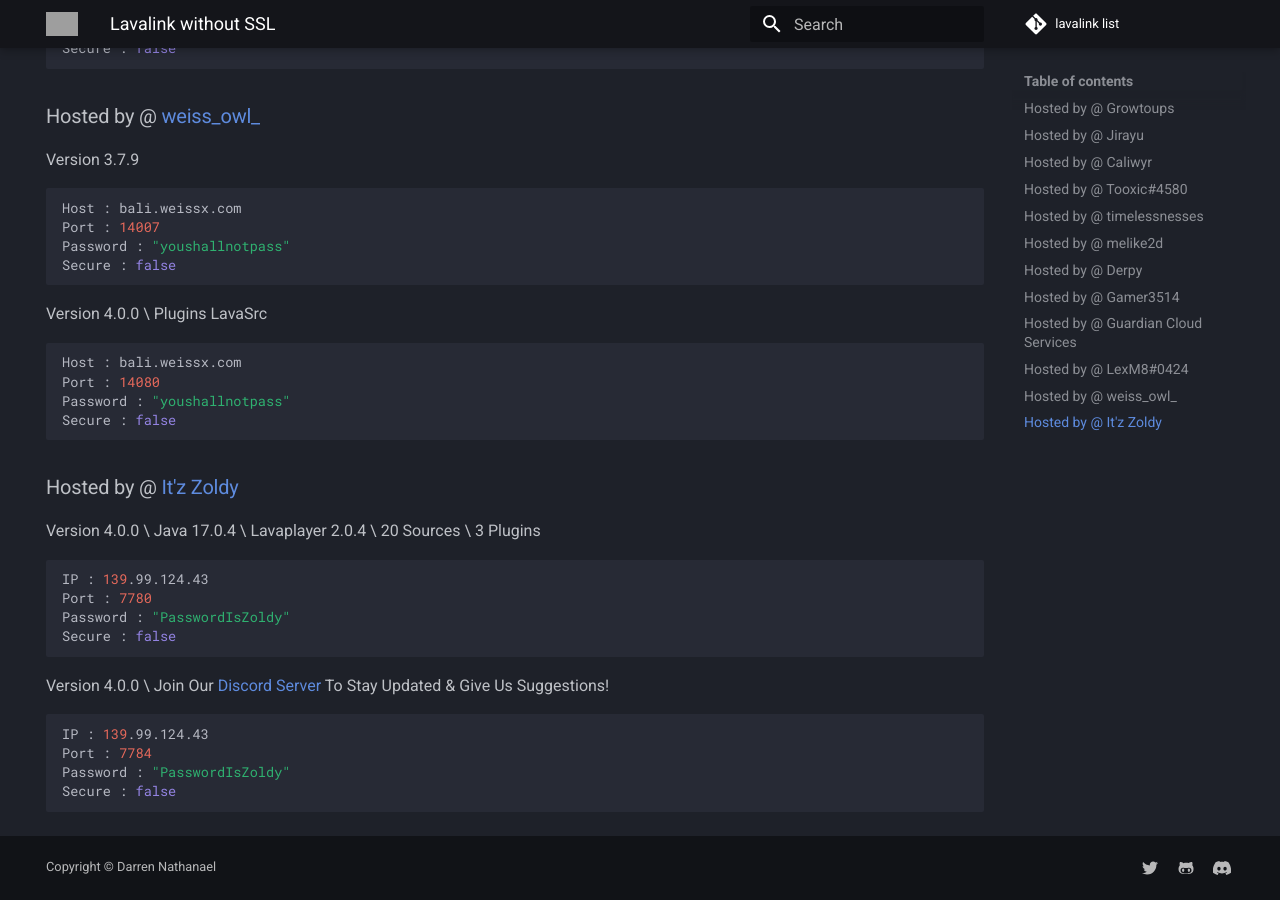
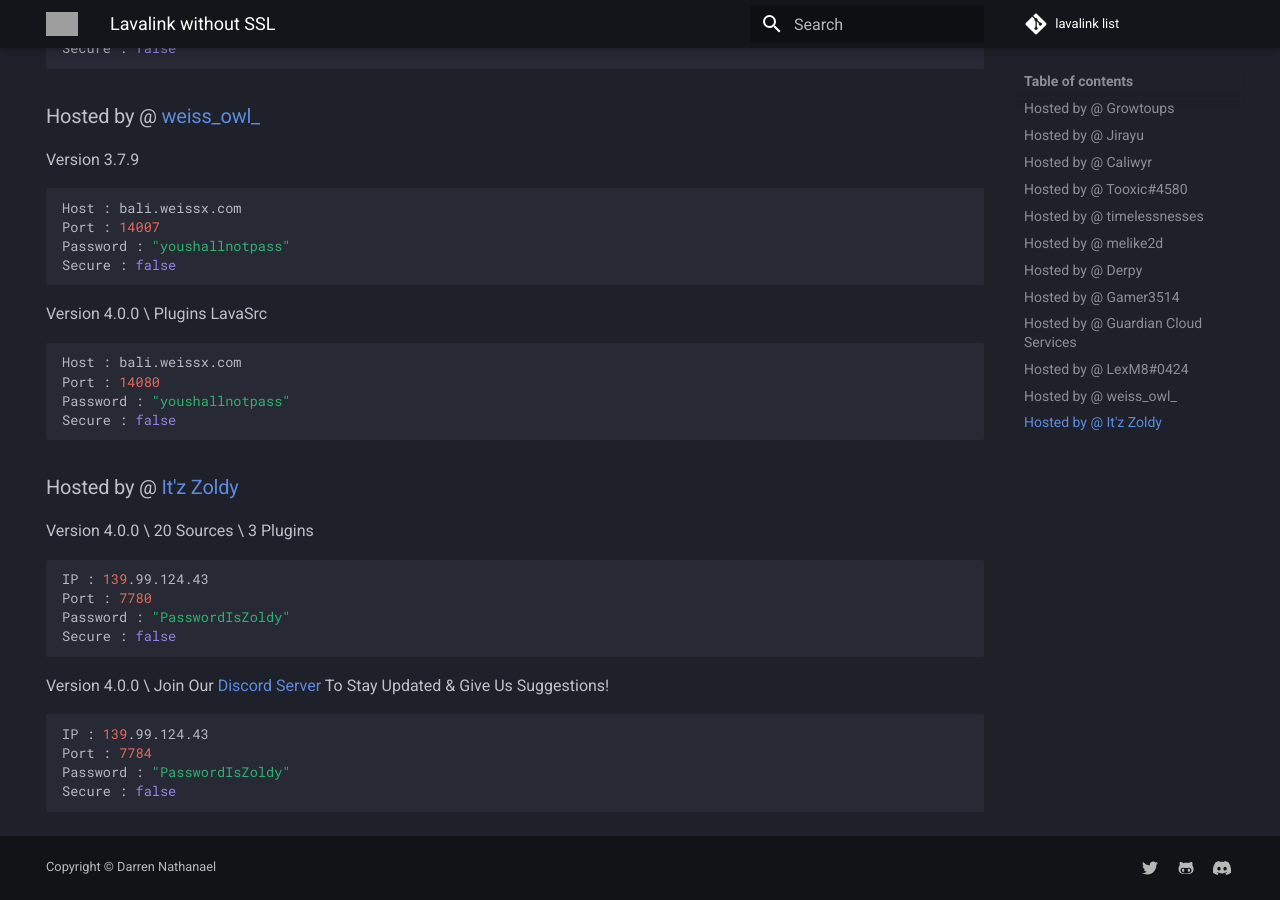
Before and after one commit to DarrenOfficial/lavalink-list, an MkDocs documentation site: the page built from docs/NoSSL/lavalink-without-ssl.md, in a window 1280 px wide and 900 px high, scrolled down 2900 px. Built offline with MkDocs 1.6.1 and Material for MkDocs 9.7.7, drawn with Linux system fonts in a browser that asks for light colours; comment, search, counter and statistics services are not loaded; grey boxes are pictures that could not be loaded.

Commit message:
Update lavalink-without-ssl.md

````diff
--- a/docs/NoSSL/lavalink-without-ssl.md
+++ b/docs/NoSSL/lavalink-without-ssl.md
@@ -147,7 +147,7 @@ Secure : false
 ```
 
 ### Hosted by @ [It'z Zoldy](https://discord.gg/CUT7JpK9HF)
-Version 4.0.0 \ Java 17.0.4 \ Lavaplayer 2.0.4 \ 20 Sources \ 3 Plugins
+Version 4.0.0 \ 20 Sources \ 3 Plugins
 ```bash
 IP : 139.99.124.43
 Port : 7780
````
